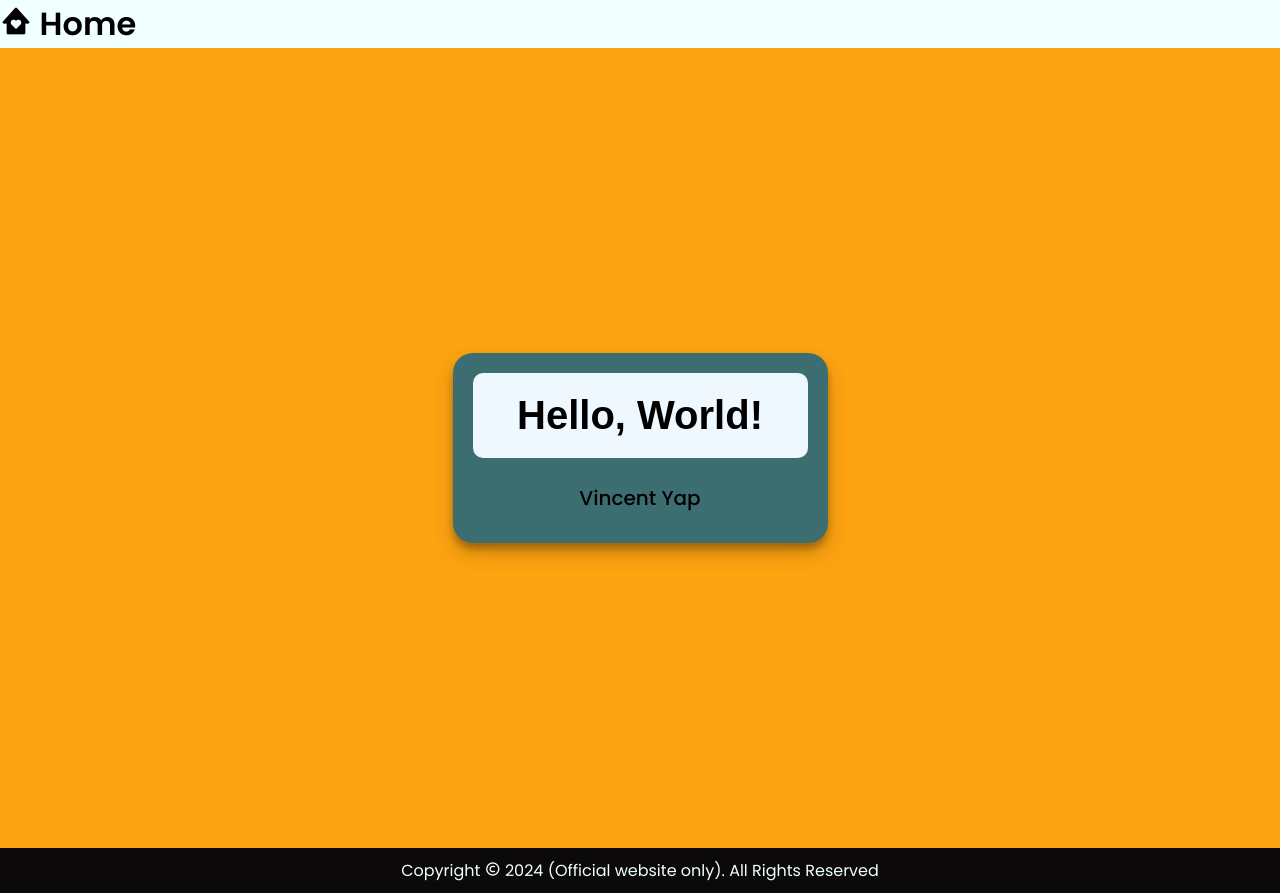
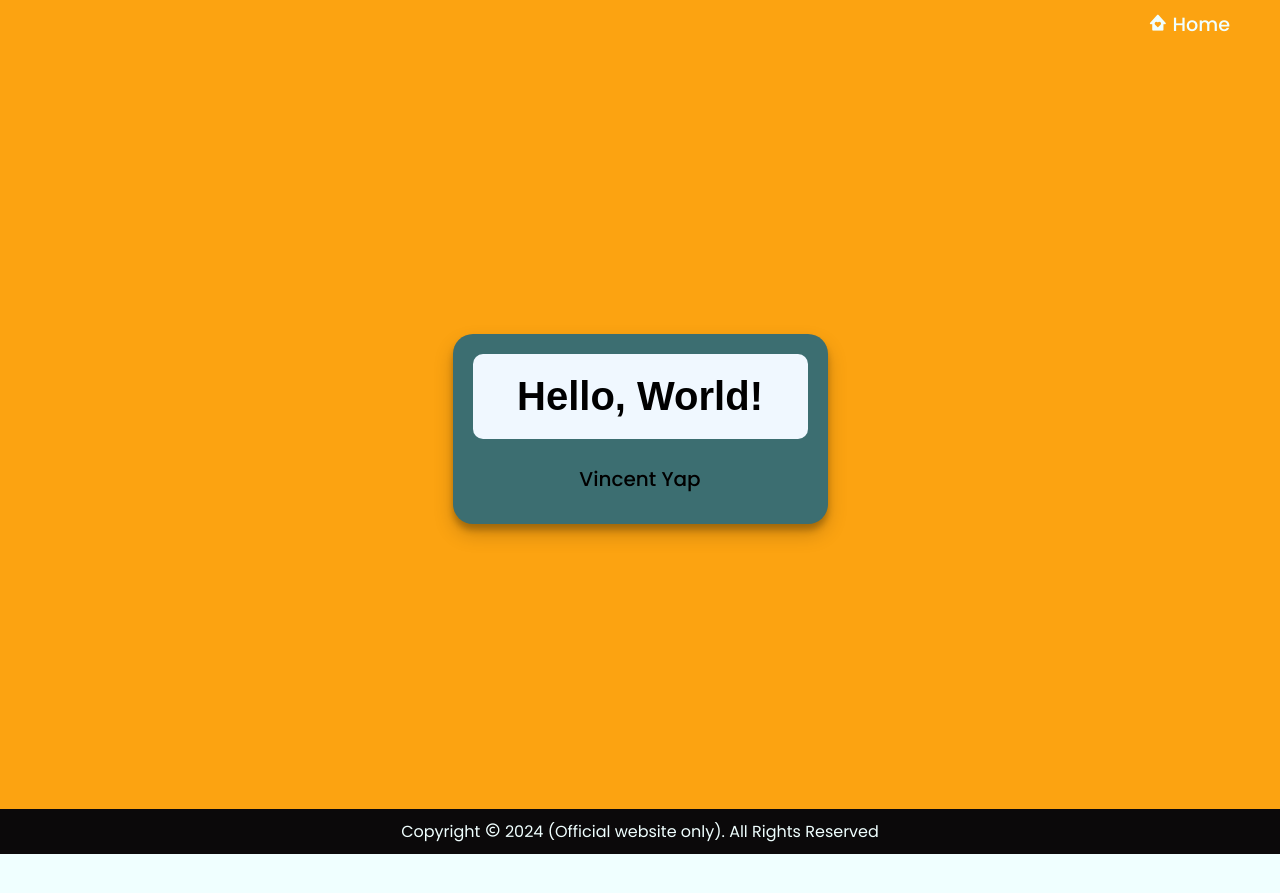
Before and after one commit to yapcentTV/Hello-World, a plain HTML site: page index.html in a window 1280 px wide. After the commit the page ends 854 px from the top, so only its background shows below. Drawn offline with nearby package versions, Linux system fonts and the light colour scheme; a web font is replaced by a local one.

Commit message:
Update style.css

```diff
--- a/theme/style.css
+++ b/theme/style.css
@@ -40,13 +40,35 @@ a, i, input, img, h1, button, figure{
     text-decoration: none;
   }
 
+header{
+  display: flex;
+  position: relative;
+  align-items: center;
+  justify-content: right;
+  padding: 10px 50px;
+  background: #fca311;
+  height: fit-content;
+  min-width: 750px;
+  width: 100%;
+}
+
+header h1, header i{
+  color: azure;
+  font-size:  1.2rem;
+  font-weight: 500;
+}
+
+header h1:hover{
+  color: #3c6e71;
+}
+
 .secton{
   display: flex;
   position: relative;
   align-items: center;
   justify-content: center;
   background: #fca311;
-  height: 100dvh;
+  height: 95dvh;
   min-width: 750px;
   width: 100%;
 }
```
